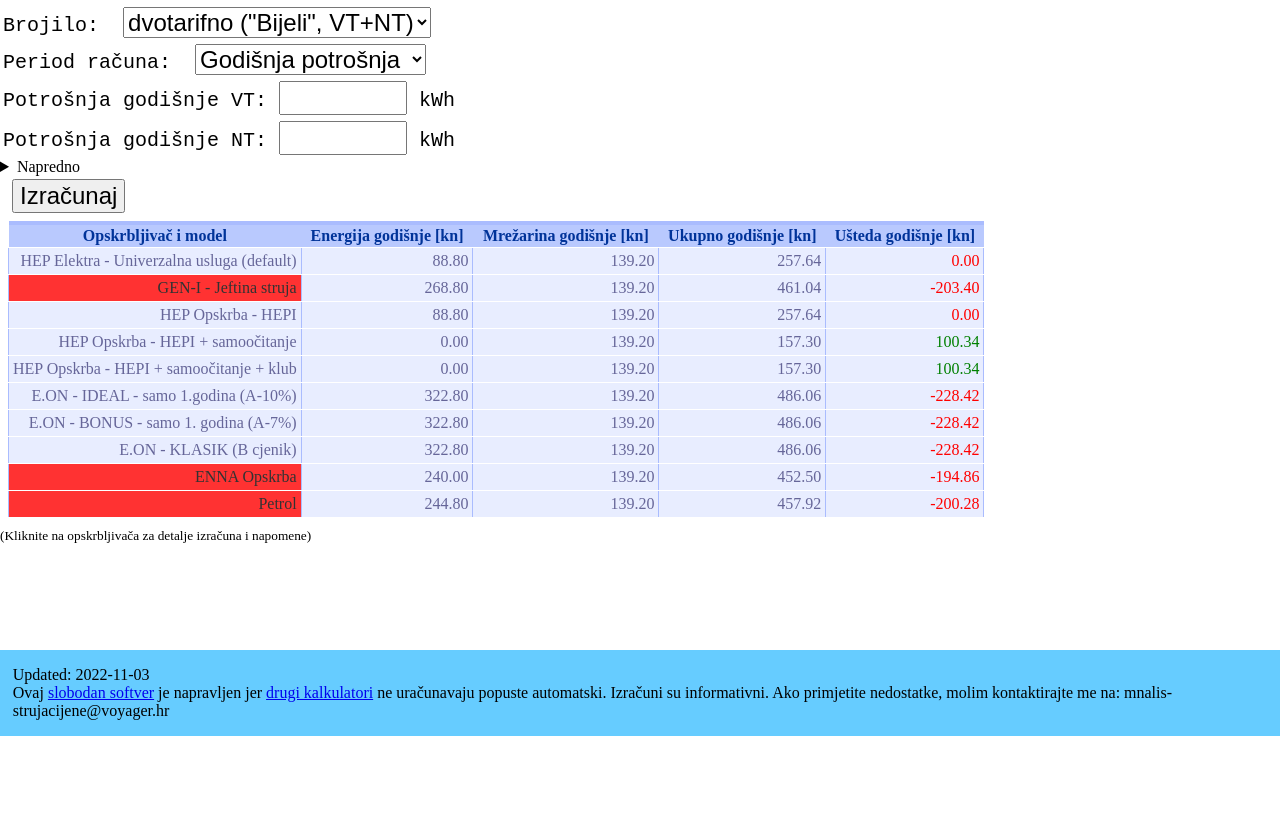
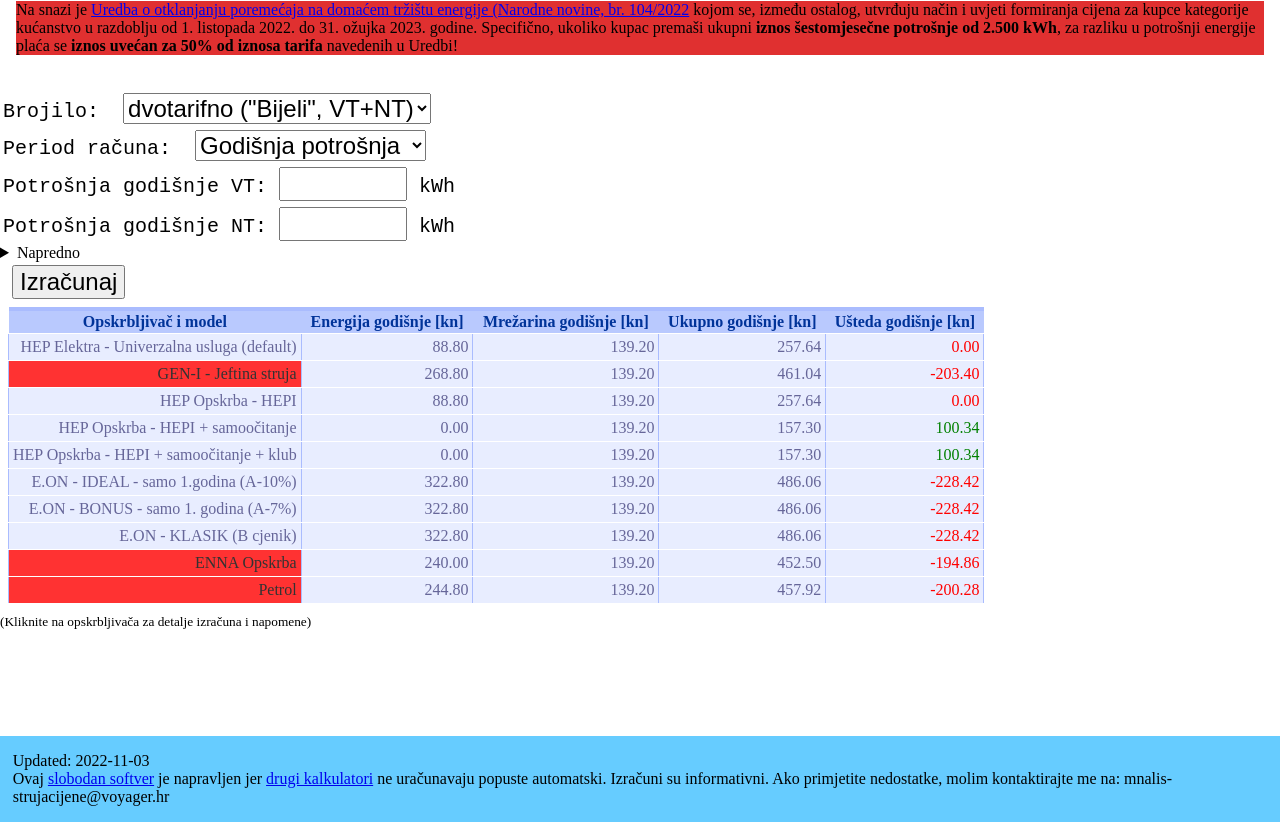
Before and after one commit to mnalis/struja_cijene, a plain HTML site: page index.html in a window 1280 px wide. Shown: the part 68-890 px from the top of the page. Before the commit the page ends 804 px from the top, so only its background shows below. Drawn offline with Linux system fonts and the light colour scheme.

Commit message:
Uredba NN 104/2022

```diff
--- a/index.html
+++ b/index.html
@@ -12,6 +12,12 @@
     <div id=container>
 	<div id=header>
 		<h1>Izračun cijena struje u Hrvatskoj (za kućanstva)</h1>
+		<p class="vazno">
+Na snazi je <a href="https://narodne-novine.nn.hr/clanci/sluzbeni/2022_09_104_1519.html">Uredba o otklanjanju poremećaja na domaćem tržištu energije (Narodne novine, br. 104/2022</a>
+kojom se, između ostalog, utvrđuju način i uvjeti formiranja cijena za kupce kategorije kućanstvo u razdoblju od 1. listopada 2022. do 31. ožujka 2023. godine.
+Specifično, ukoliko kupac premaši ukupni <b>iznos šestomjesečne potrošnje od 2.500 kWh</b>, za razliku u potrošnji energije plaća se
+<b>iznos uvećan za 50% od iznosa tarifa</b> navedenih u Uredbi!
+</p>
 	</div>
 
 	<main>
--- a/struja.css
+++ b/struja.css
@@ -121,6 +121,11 @@ td {
 	display: table-cell;
 }
 
+.vazno {
+	background-color: #E03030;
+	color: black;
+}
+
 /* mobile view has too little space for all the data */
 @media (max-width: 60em) {
 	.naziv {
```
